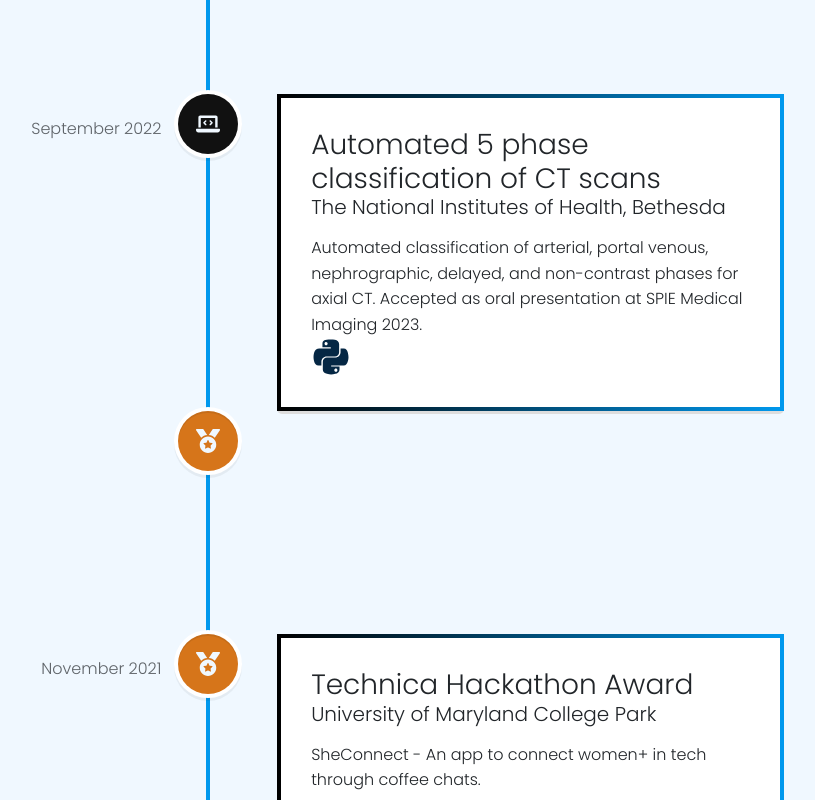
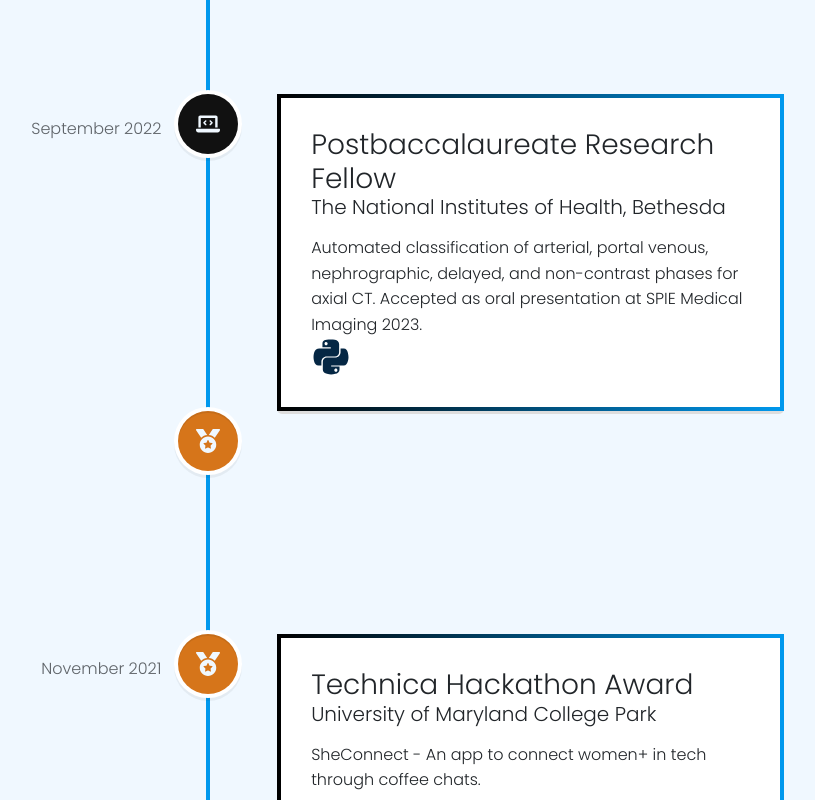
Before and after one commit to kshayand/PortfolioWebsite, a React (Create React App) app: page / in a window 1280 px wide. Shown: the part 1500-2300 px from the top of the page, without its empty margins (432-1247 px from the left). Built offline with nearby package versions, Linux system fonts and the light colour scheme; a web font is replaced by a local one.

Commit message:
minor edits to data

```diff
--- a/src/data.js
+++ b/src/data.js
@@ -54,7 +54,7 @@
     },
     {
         id:5,
-        title: "Automated 5 phase classification of CT scans",
+        title: "Postbaccalaureate Research Fellow",
         location: "The National Institutes of Health, Bethesda",
         description: "Automated classification of arterial, portal venous, nephrographic, delayed, and non-contrast phases for axial CT. Accepted as oral presentation at SPIE Medical Imaging 2023.",
         skillIcons: [SVGicon.python],
@@ -85,7 +85,7 @@
     },
     {
         id:8,
-        title: "Rare Variant Analysis and Risk Classification",
+        title: "Postbaccalaureate Research Fellow",
         location: "The National Institutes of Health, Bethesda",
         description: "Conducted rare variant analysis of GRASP cohort and identified variant of interest. Used Random Forest Classifier to identify significant features from a large dataset of genes, TCR-B sequences, and clinical information",
         skillIcons: [SVGicon.python, SVGicon.r],
```
